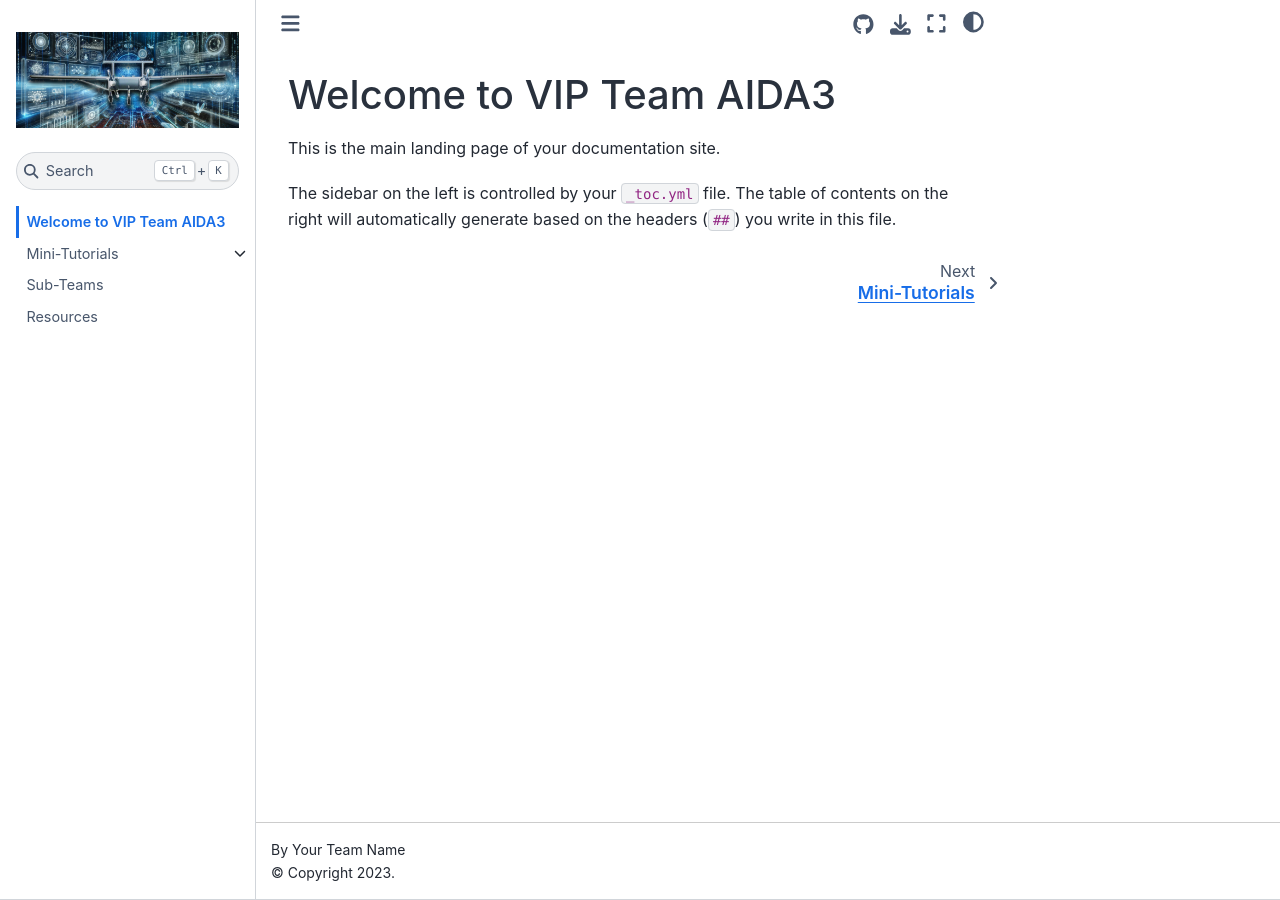
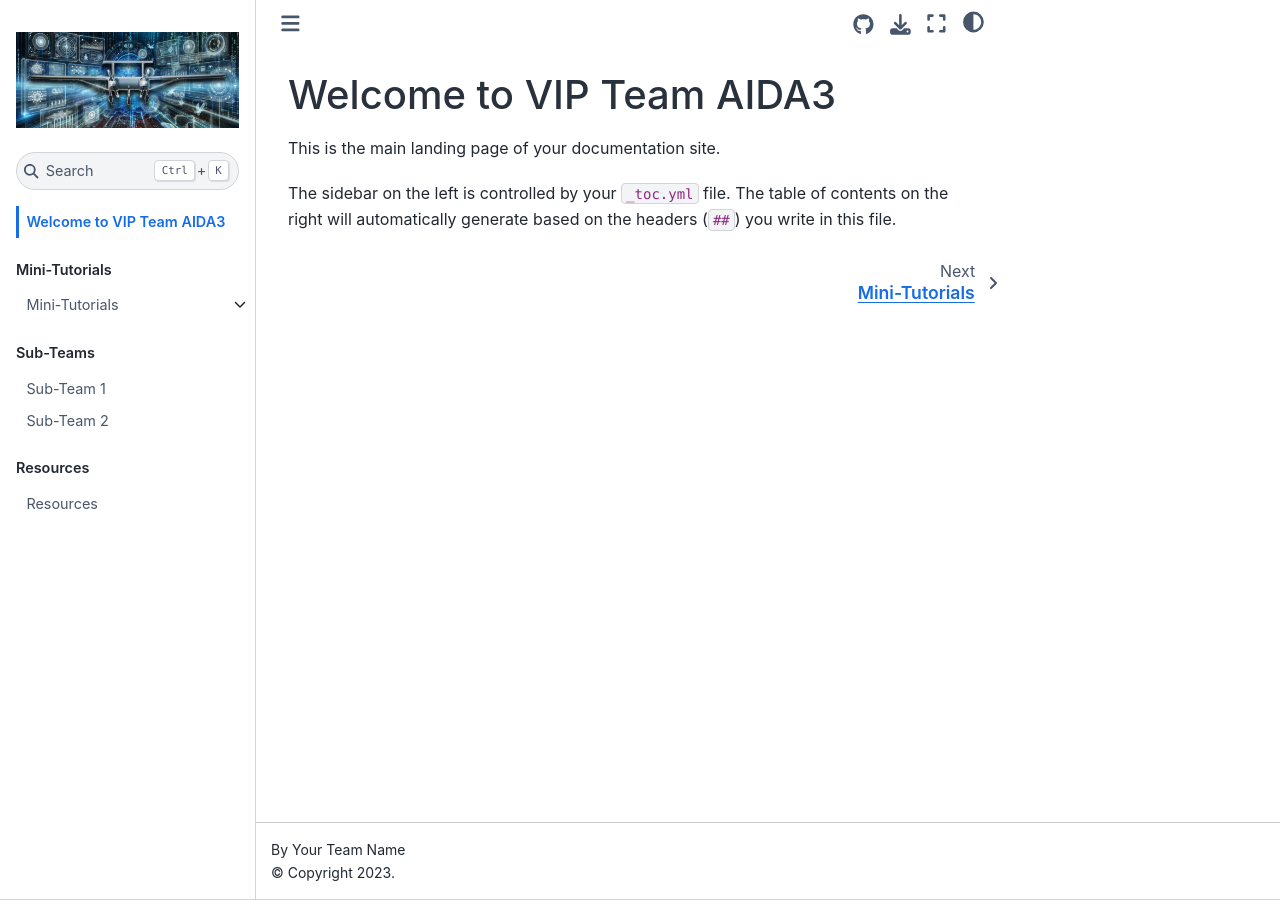
Before and after one commit to VIP-Team-AIDA3/VIP-Team-AIDA3.github.io, a Jupyter Book: the page built from index.md, in a window 1280 px wide. Built offline with Jupyter Book 1.0.4 settings and Sphinx 7.4.7 and the Sphinx Book theme 1.1.4, drawn with Linux system fonts in a browser that asks for light colours.

Commit message:
Create folders for sub teams

```diff
--- a/_toc.yml
+++ b/_toc.yml
@@ -1,8 +1,15 @@
 format: jb-book
 root: index
-chapters:
-  - file: mini-tutorials/index
-    sections:
-      - file: mini-tutorials/lecture01
-  - file: sub-teams/index
-  - file: resources/index
+parts:
+  - caption: Mini-Tutorials
+    chapters:
+      - file: mini-tutorials/index
+        sections:
+          - file: mini-tutorials/lecture01
+  - caption: Sub-Teams
+    chapters:
+      - file: sub-teams/sub-team-1/index
+      - file: sub-teams/sub-team-2/index
+  - caption: Resources
+    chapters:
+      - file: resources/index
```
Also changed, not shown: sub-teams/index.md (deleted, +0 -3 lines), sub-teams/sub-team-1/index.md (added, +3 -0 lines), sub-teams/sub-team-2/index.md (added, +3 -0 lines).
